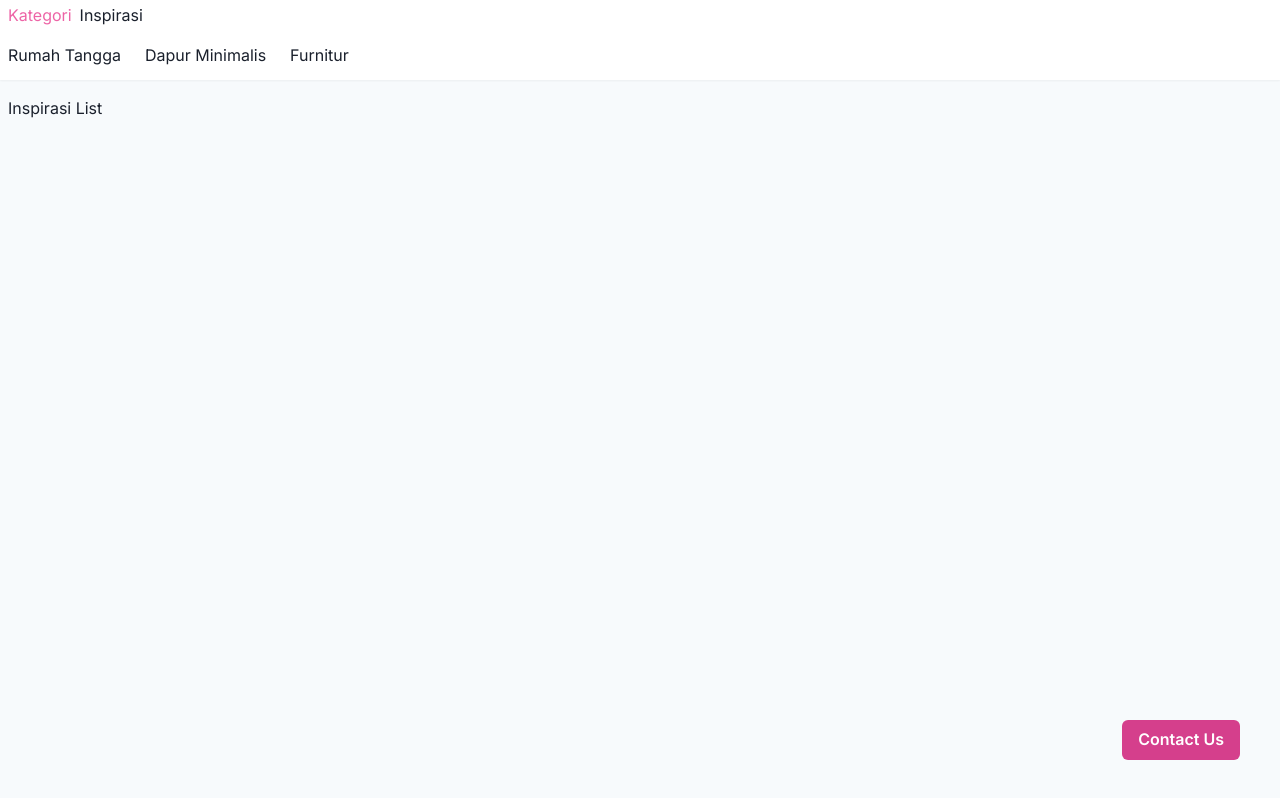
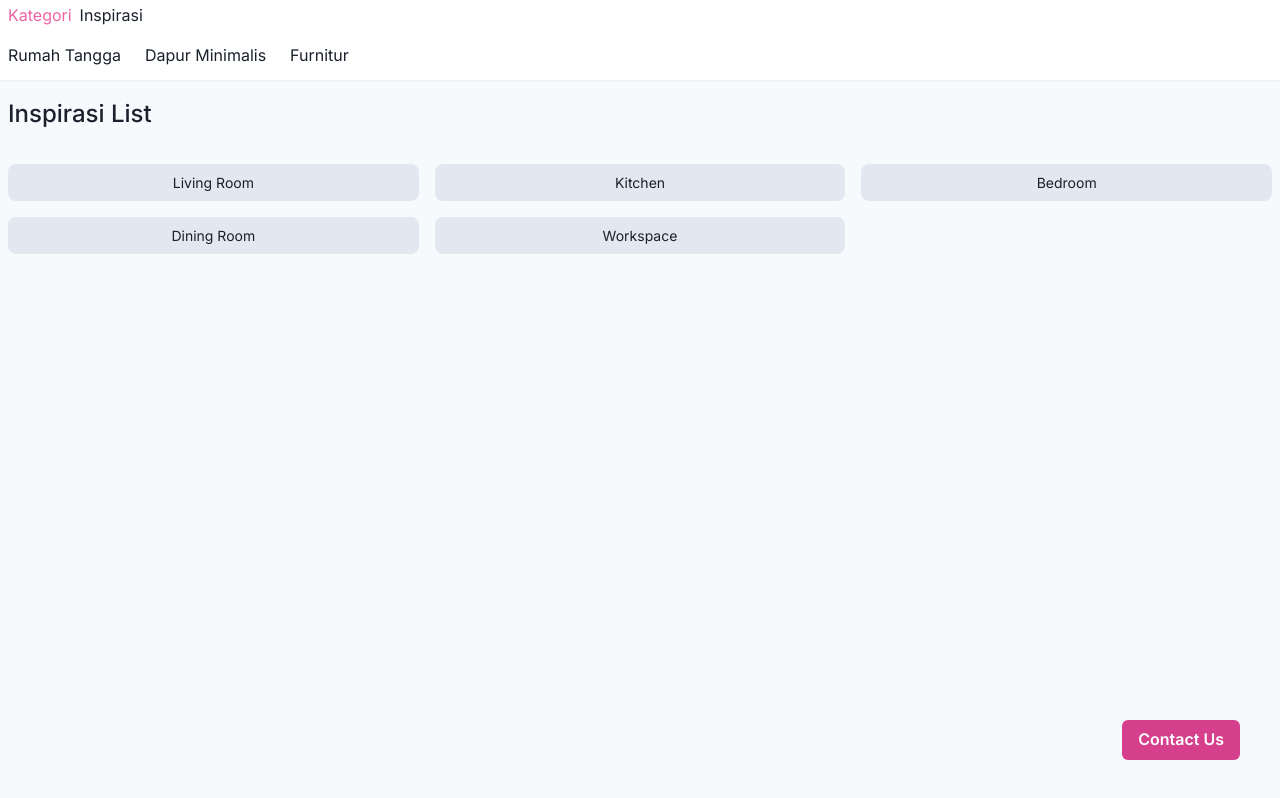
Before and after one commit to radenlarko/next-navigation-layout, a Next.js app: page /inspirasi in a window 1280 px wide. Built offline with nearby package versions, Linux system fonts and the light colour scheme.

Commit message:
Update List Inspirasi

```diff
--- a/pages/inspirasi/index.tsx
+++ b/pages/inspirasi/index.tsx
@@ -1,9 +1,51 @@
-import React from 'react'
+import Link from "next/link";
+import { LinkItem } from "@/types";
+import { menuDesktop } from "@/utils/listMenu";
+import { Box, Flex, SimpleGrid, Text } from "@chakra-ui/react";
+import { GetStaticProps, NextPage } from "next";
+import React from "react";
 
-const Inspirasi = () => {
-  return (
-    <div>Inspirasi List</div>
-  )
+interface Props {
+  data: LinkItem[];
 }
 
-export default Inspirasi
+const Inspirasi: NextPage<Props> = ({ data }) => {
+  return (
+    <Box>
+      <Text fontWeight={500} fontSize="2xl">
+        Inspirasi List
+      </Text>
+      <SimpleGrid columns={3} gap={4} mt={8}>
+        {data.map((item) => (
+          <Flex
+            key={item.link}
+            as={Link}
+            bg="gray.200"
+            alignItems="center"
+            justifyContent="center"
+            p={2}
+            borderRadius="lg"
+            _hover={{ bg: "pink.100" }}
+            href={`/inspirasi/${item.name}`}
+          >
+            <Text textAlign="center" fontSize="sm">
+              {item.name}
+            </Text>
+          </Flex>
+        ))}
+      </SimpleGrid>
+    </Box>
+  );
+};
+
+export default Inspirasi;
+
+export const getStaticProps: GetStaticProps<Props> = async () => {
+  const idx = menuDesktop.findIndex((val) => val.name === "Inspirasi");
+  const mainData = menuDesktop[idx].items as LinkItem[];
+  return {
+    props: {
+      data: mainData,
+    },
+  };
+};
```
